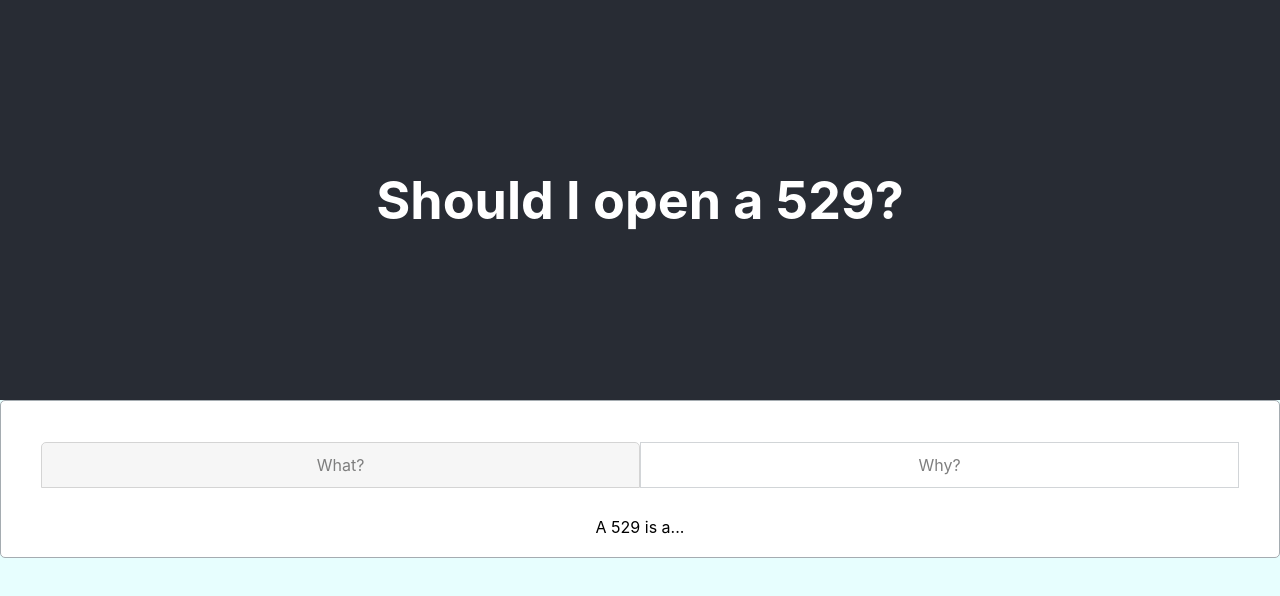
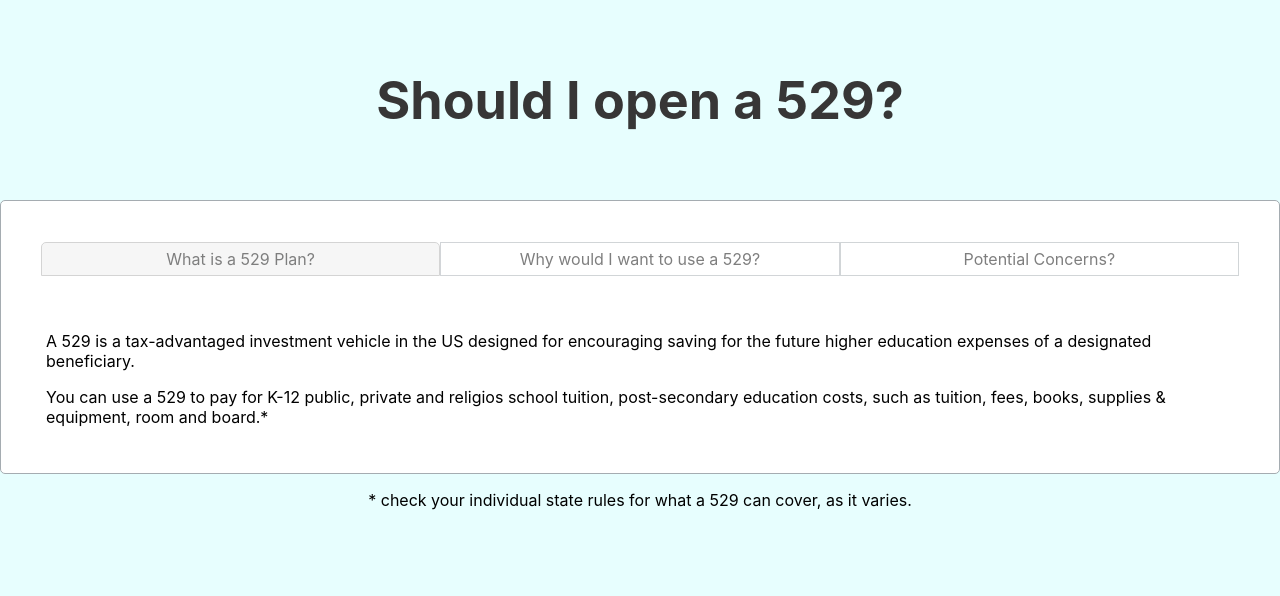
Before and after one commit to mntjones/asterlabs, a React (Create React App) app: page / in a window 1280 px wide. Shown: the top 596 px of the page. Built offline with nearby package versions, Linux system fonts and the light colour scheme.

Commit message:
updated styling and added tab content

```diff
--- a/src/containers/App.css
+++ b/src/containers/App.css
@@ -3,8 +3,8 @@
 }
 
 .App-header {
-  background-color: #282c34;
-  min-height: 50vh;
+  background-color: #E7FEFE;
+  min-height: 25vh;
   display: flex;
   flex-direction: column;
   align-items: center;
@@ -15,5 +15,5 @@
 
 h1 {
   text-align: center;
-  color: white;
+  color: #373636;
 }
--- a/src/containers/TabbedCardContainer.css
+++ b/src/containers/TabbedCardContainer.css
@@ -29,11 +29,8 @@ body {
   list-style: none;
   padding: 6px 12px;
   cursor: pointer;
-
   flex: 1;
-  padding: 12px;
   text-align: center;
-  cursor: pointer;
   opacity: 0.5;
   transition: opacity 180ms ease-out;
   outline: 0;
@@ -43,13 +40,14 @@ body {
 .react-tabs__tab--selected {
   background: #EEEFEF;
   border-color: #aaa;
-  color: black;
+  color: #000;
   border-radius: 5px 5px 0 0;
 }
 
 .react-tabs__tab--disabled {
   color: GrayText;
   cursor: default;
+  border-radius: 5px 5px 0 0;
 }
 
 .react-tabs__tab:focus {
@@ -71,6 +69,8 @@ body {
 .react-tabs__tab-panel {
   display: none;
   background: white;
+  text-align: left;
+  padding: 10px 25px;
 }
 
 .react-tabs__tab-panel--selected {
--- a/src/containers/TabbedCardContainer.js
+++ b/src/containers/TabbedCardContainer.js
@@ -16,12 +16,38 @@ class TabbedCardContainer extends Component {
         <Tabs selectedIndex={this.state.tabIndex}
         onSelect={tabIndex => this.setState({ tabIndex })}>
           <TabList>
-            <Tab>What?</Tab>
-            <Tab>Why?</Tab>
+            <Tab>What is a 529 Plan?</Tab>
+            <Tab>Why would I want to use a 529?</Tab>
+            <Tab>Potential Concerns?</Tab>
           </TabList>
-          <TabPanel>A 529 is a...</TabPanel>
-          <TabPanel>A 529 is a tax advantaged...</TabPanel>
+          <TabPanel>
+            <p>A 529 is a tax-advantaged investment
+            vehicle in the US designed for encouraging saving for
+            the future higher education expenses of a designated
+            beneficiary.</p>
+
+            <p>You can use a 529 to pay for K-12 public, private and
+            religios school tuition, post-secondary education costs, such as
+            tuition, fees, books, supplies & equipment, room and board.*</p>
+          </TabPanel>
+          <TabPanel>
+            <p>With the Economic Growth & Tax Relief Reconciliation
+            Act of 2001, qualified distributions from 529 plans are exempt
+            from federal income tax.</p>
+          </TabPanel>
+          <TabPanel>
+            <ul>
+              <li>If the money is not spent on education, expenses are subject to income tax,
+              plus a 10% penalty.</li>
+              <li>Paying qualified expenses directly from a 529 may reduce a student's
+              eligibility for need based financial aid.</li>
+              <li>Paying qualified expenses from a 529 may reduce eligibility for the
+              American Opportunities Tax Credit, due to IRS coordination restrictions.</li>
+            </ul>
+            *
+          </TabPanel>
         </Tabs>
+        <div><p> * check your individual state rules for what a 529 can cover, as it varies.</p></div>
       </div>
     );
   }
```
Also changed, not shown: src/containers/Calculator.js (added, +23 -0 lines).
